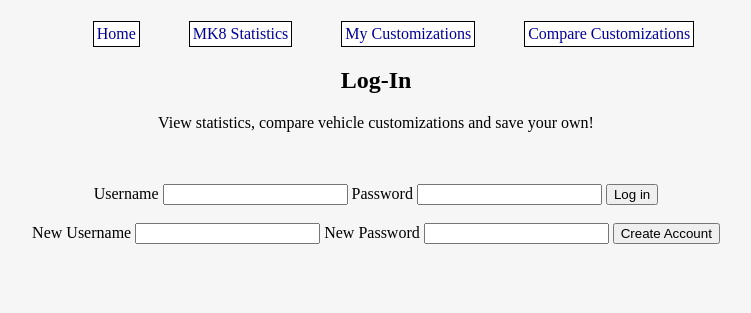
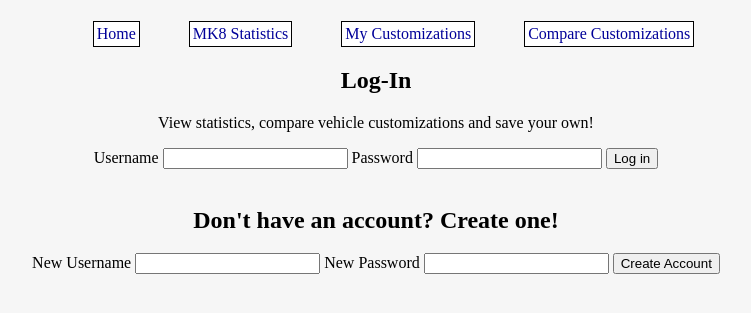
Before and after one commit to cj-dale/mk8, a PHP site: page / in a window 1280 px wide. Shown: the part 280-593 px from the top of the page, without its empty margins (264-1015 px from the left). Run offline with PHP 8.4, Linux system fonts and the light colour scheme.

Commit message:
put back create account header

```diff
--- a/index.php
+++ b/index.php
@@ -23,7 +23,6 @@
 
     <h2>Log-In</h2>
     <p>View statistics, compare vehicle customizations and save your own!</p>
-    <br><br>
 
     <?php
     //dr coffman code
@@ -71,6 +70,7 @@ if (!isset($_SESSION["username"])) {
     <input type="submit" value="Log in" />
   </form>
   <br>
+  <h2>Don't have an account? Create one!</h2>
   <form action="<?php echo $_SERVER["PHP_SELF"]; ?>" method="post">
     <label for="new_username">New Username</label>
     <input name="new_username" type="text" />
```
